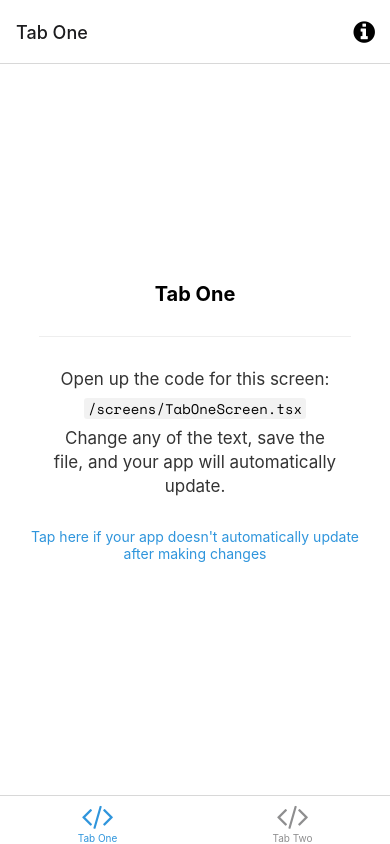
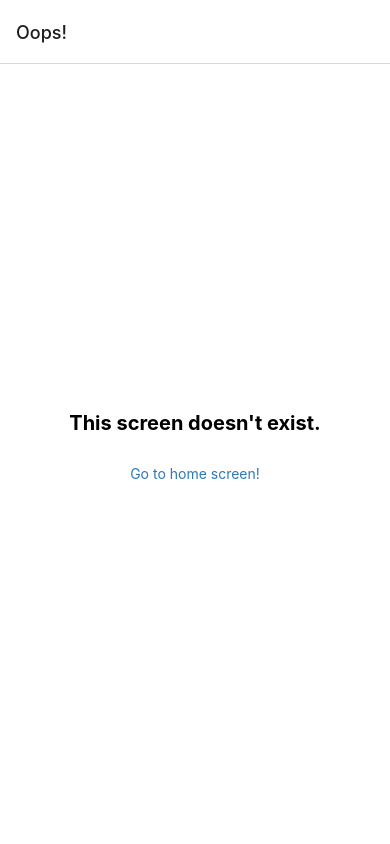
Before and after one commit to dylan-cm/superSecretSanta, a React Native app: screen / in a window 390 px wide. Built offline with nearby package versions, Linux system fonts and the light colour scheme; what expo-linking would draw is missing.

Commit message:
removed screens

```diff
--- a/navigation/LinkingConfiguration.ts
+++ b/navigation/LinkingConfiguration.ts
@@ -4,31 +4,19 @@
  * https://reactnavigation.org/docs/configuring-links
  */
 
-import { LinkingOptions } from '@react-navigation/native';
-import * as Linking from 'expo-linking';
+import { LinkingOptions } from "@react-navigation/native";
+import * as Linking from "expo-linking";
 
-import { RootStackParamList } from '../types';
+import { RootStackParamList } from "../types";
 
 const linking: LinkingOptions<RootStackParamList> = {
-  prefixes: [Linking.makeUrl('/')],
+  prefixes: [Linking.makeUrl("/")],
   config: {
     screens: {
       Root: {
-        screens: {
-          TabOne: {
-            screens: {
-              TabOneScreen: 'one',
-            },
-          },
-          TabTwo: {
-            screens: {
-              TabTwoScreen: 'two',
-            },
-          },
-        },
+        screens: {},
       },
-      Modal: 'modal',
-      NotFound: '*',
+      NotFound: "*",
     },
   },
 };
--- a/navigation/index.tsx
+++ b/navigation/index.tsx
@@ -3,96 +3,34 @@
  * https://reactnavigation.org/docs/getting-started
  *
  */
-import { FontAwesome } from '@expo/vector-icons';
-import { createBottomTabNavigator } from '@react-navigation/bottom-tabs';
-import { NavigationContainer, DefaultTheme, DarkTheme } from '@react-navigation/native';
-import { createNativeStackNavigator } from '@react-navigation/native-stack';
-import * as React from 'react';
-import { ColorSchemeName, Pressable } from 'react-native';
+import { FontAwesome } from "@expo/vector-icons";
+import { NavigationContainer, DefaultTheme } from "@react-navigation/native";
+import { createNativeStackNavigator } from "@react-navigation/native-stack";
+import * as React from "react";
 
-import Colors from '../constants/Colors';
-import useColorScheme from '../hooks/useColorScheme';
-import ModalScreen from '../screens/ModalScreen';
-import NotFoundScreen from '../screens/NotFoundScreen';
-import TabOneScreen from '../screens/TabOneScreen';
-import TabTwoScreen from '../screens/TabTwoScreen';
-import { RootStackParamList, RootTabParamList, RootTabScreenProps } from '../types';
-import LinkingConfiguration from './LinkingConfiguration';
+import NotFoundScreen from "../screens/NotFoundScreen";
+import { RootStackParamList } from "../types";
+import LinkingConfiguration from "./LinkingConfiguration";
 
-export default function Navigation({ colorScheme }: { colorScheme: ColorSchemeName }) {
+export default function Navigation() {
   return (
-    <NavigationContainer
-      linking={LinkingConfiguration}
-      theme={colorScheme === 'dark' ? DarkTheme : DefaultTheme}>
+    <NavigationContainer linking={LinkingConfiguration} theme={DefaultTheme}>
       <RootNavigator />
     </NavigationContainer>
   );
 }
 
-/**
- * A root stack navigator is often used for displaying modals on top of all other content.
- * https://reactnavigation.org/docs/modal
- */
 const Stack = createNativeStackNavigator<RootStackParamList>();
 
 function RootNavigator() {
   return (
     <Stack.Navigator>
-      <Stack.Screen name="Root" component={BottomTabNavigator} options={{ headerShown: false }} />
-      <Stack.Screen name="NotFound" component={NotFoundScreen} options={{ title: 'Oops!' }} />
-      <Stack.Group screenOptions={{ presentation: 'modal' }}>
-        <Stack.Screen name="Modal" component={ModalScreen} />
-      </Stack.Group>
+      <Stack.Screen
+        name="NotFound"
+        component={NotFoundScreen}
+        options={{ title: "Oops!" }}
+      />
     </Stack.Navigator>
-  );
-}
-
-/**
- * A bottom tab navigator displays tab buttons on the bottom of the display to switch screens.
- * https://reactnavigation.org/docs/bottom-tab-navigator
- */
-const BottomTab = createBottomTabNavigator<RootTabParamList>();
-
-function BottomTabNavigator() {
-  const colorScheme = useColorScheme();
-
-  return (
-    <BottomTab.Navigator
-      initialRouteName="TabOne"
-      screenOptions={{
-        tabBarActiveTintColor: Colors[colorScheme].tint,
-      }}>
-      <BottomTab.Screen
-        name="TabOne"
-        component={TabOneScreen}
-        options={({ navigation }: RootTabScreenProps<'TabOne'>) => ({
-          title: 'Tab One',
-          tabBarIcon: ({ color }) => <TabBarIcon name="code" color={color} />,
-          headerRight: () => (
-            <Pressable
-              onPress={() => navigation.navigate('Modal')}
-              style={({ pressed }) => ({
-                opacity: pressed ? 0.5 : 1,
-              })}>
-              <FontAwesome
-                name="info-circle"
-                size={25}
-                color={Colors[colorScheme].text}
-                style={{ marginRight: 15 }}
-              />
-            </Pressable>
-          ),
-        })}
-      />
-      <BottomTab.Screen
-        name="TabTwo"
-        component={TabTwoScreen}
-        options={{
-          title: 'Tab Two',
-          tabBarIcon: ({ color }) => <TabBarIcon name="code" color={color} />,
-        }}
-      />
-    </BottomTab.Navigator>
   );
 }
 
@@ -100,7 +38,7 @@ function BottomTabNavigator() {
  * You can explore the built-in icon families and icons on the web at https://icons.expo.fyi/
  */
 function TabBarIcon(props: {
-  name: React.ComponentProps<typeof FontAwesome>['name'];
+  name: React.ComponentProps<typeof FontAwesome>["name"];
   color: string;
 }) {
   return <FontAwesome size={30} style={{ marginBottom: -3 }} {...props} />;
--- a/screens/ModalScreen.tsx
+++ /dev/null
@@ -1,36 +0,0 @@
-import { StatusBar } from 'expo-status-bar';
-import * as React from 'react';
-import { Platform, StyleSheet } from 'react-native';
-
-import EditScreenInfo from '../components/EditScreenInfo';
-import { Text, View } from '../components/Themed';
-
-export default function ModalScreen() {
-  return (
-    <View style={styles.container}>
-      <Text style={styles.title}>Modal</Text>
-      <View style={styles.separator} lightColor="#eee" darkColor="rgba(255,255,255,0.1)" />
-      <EditScreenInfo path="/screens/ModalScreen.tsx" />
-
-      {/* Use a light status bar on iOS to account for the black space above the modal */}
-      <StatusBar style={Platform.OS === 'ios' ? 'light' : 'auto'} />
-    </View>
-  );
-}
-
-const styles = StyleSheet.create({
-  container: {
-    flex: 1,
-    alignItems: 'center',
-    justifyContent: 'center',
-  },
-  title: {
-    fontSize: 20,
-    fontWeight: 'bold',
-  },
-  separator: {
-    marginVertical: 30,
-    height: 1,
-    width: '80%',
-  },
-});
--- a/screens/TabOneScreen.tsx
+++ /dev/null
@@ -1,33 +0,0 @@
-import * as React from 'react';
-import { StyleSheet } from 'react-native';
-
-import EditScreenInfo from '../components/EditScreenInfo';
-import { Text, View } from '../components/Themed';
-import { RootTabScreenProps } from '../types';
-
-export default function TabOneScreen({ navigation }: RootTabScreenProps<'TabOne'>) {
-  return (
-    <View style={styles.container}>
-      <Text style={styles.title}>Tab One</Text>
-      <View style={styles.separator} lightColor="#eee" darkColor="rgba(255,255,255,0.1)" />
-      <EditScreenInfo path="/screens/TabOneScreen.tsx" />
-    </View>
-  );
-}
-
-const styles = StyleSheet.create({
-  container: {
-    flex: 1,
-    alignItems: 'center',
-    justifyContent: 'center',
-  },
-  title: {
-    fontSize: 20,
-    fontWeight: 'bold',
-  },
-  separator: {
-    marginVertical: 30,
-    height: 1,
-    width: '80%',
-  },
-});
--- a/screens/TabTwoScreen.tsx
+++ /dev/null
@@ -1,32 +0,0 @@
-import * as React from 'react';
-import { StyleSheet } from 'react-native';
-
-import EditScreenInfo from '../components/EditScreenInfo';
-import { Text, View } from '../components/Themed';
-
-export default function TabTwoScreen() {
-  return (
-    <View style={styles.container}>
-      <Text style={styles.title}>Tab Two</Text>
-      <View style={styles.separator} lightColor="#eee" darkColor="rgba(255,255,255,0.1)" />
-      <EditScreenInfo path="/screens/TabTwoScreen.tsx" />
-    </View>
-  );
-}
-
-const styles = StyleSheet.create({
-  container: {
-    flex: 1,
-    alignItems: 'center',
-    justifyContent: 'center',
-  },
-  title: {
-    fontSize: 20,
-    fontWeight: 'bold',
-  },
-  separator: {
-    marginVertical: 30,
-    height: 1,
-    width: '80%',
-  },
-});
```
Also changed, not shown: types.tsx (+6 -23 lines).
